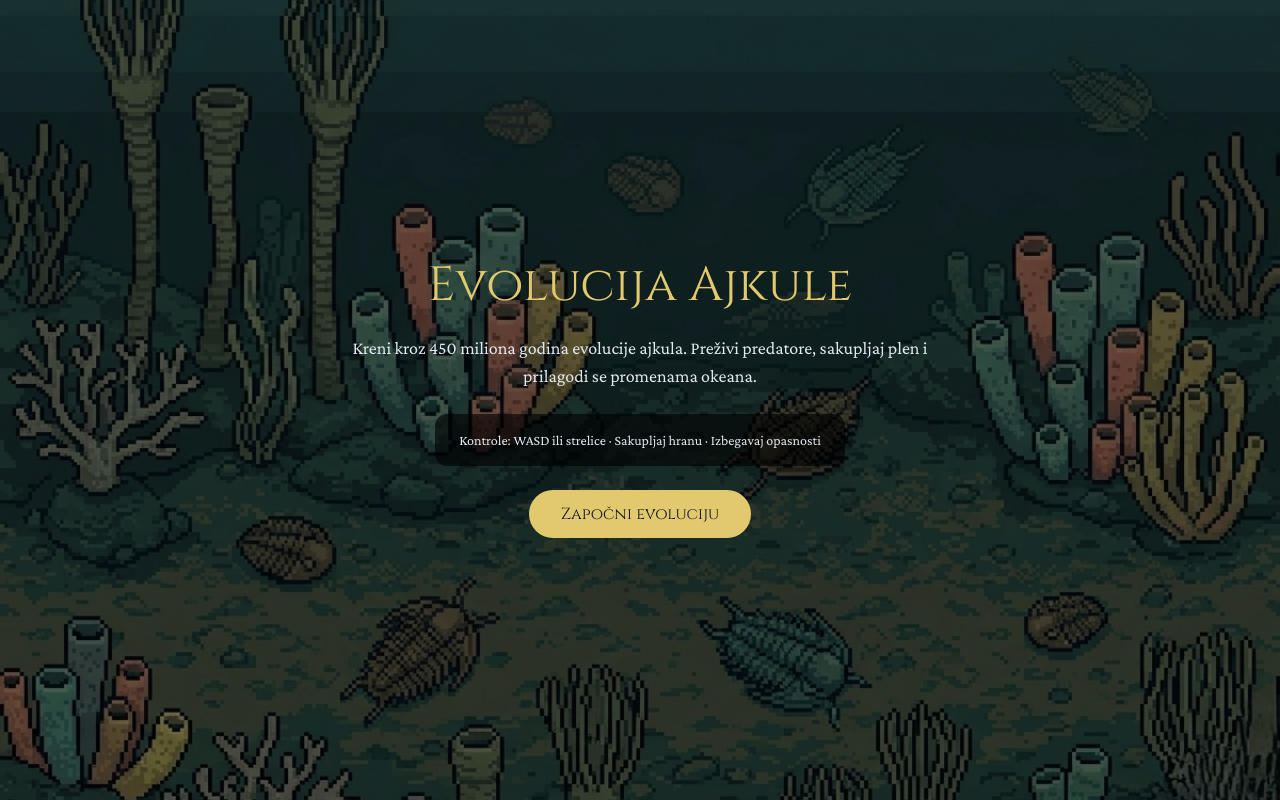
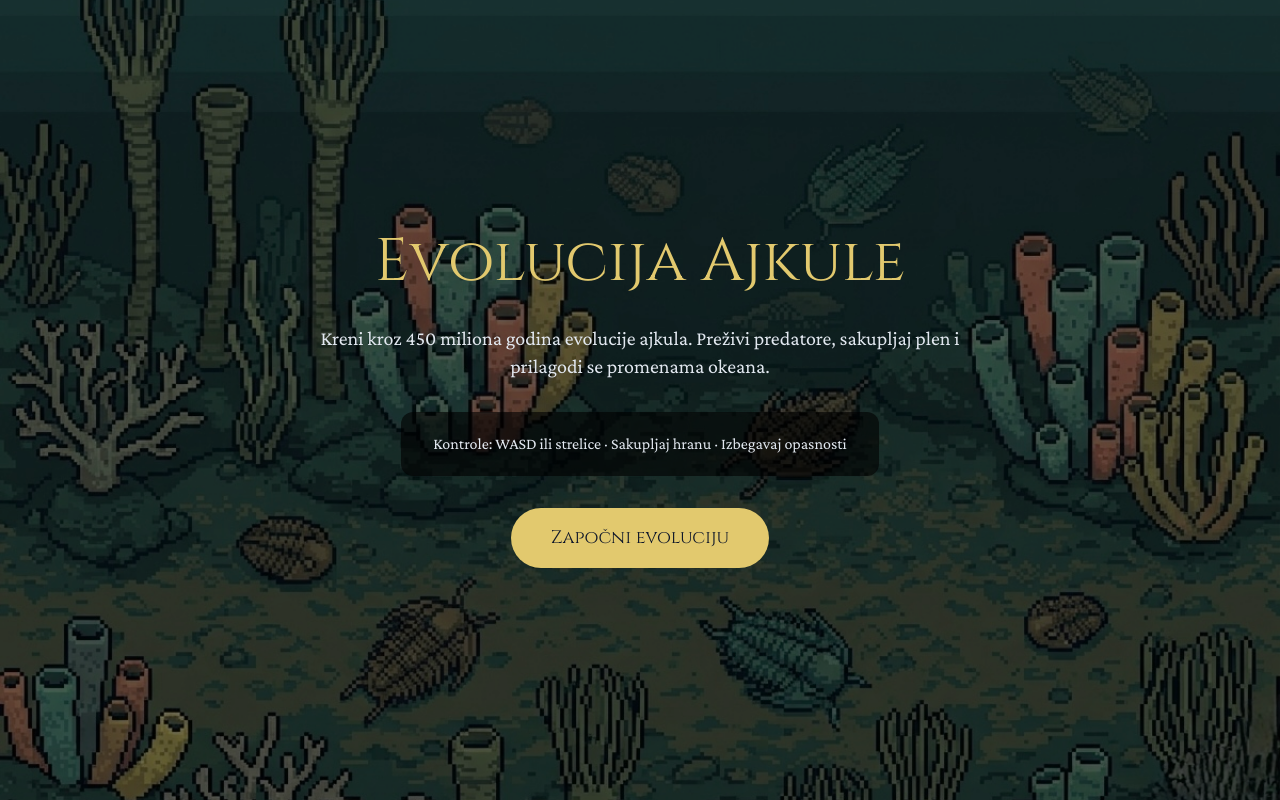
Before and after one commit to djurkeceo/shark-origins-web-game, a React (Vite) app: page / in a window 1280 px wide. Built offline with nearby package versions, Linux system fonts and the light colour scheme.

Commit message:
increased font size in the hero section

```diff
--- a/src/components/screens/IntroScreen.tsx
+++ b/src/components/screens/IntroScreen.tsx
@@ -13,20 +13,20 @@ const IntroScreen = ({ onStart }: IntroScreenProps) => {
         backgroundImage={introPhase.backgroundImage}
         backgroundColor={introPhase.backgroundColor}
       />
-      <div className="relative z-10 flex h-full flex-col items-center justify-center gap-6 px-6 text-center">
-        <h1 className="font-heading text-5xl text-[color:var(--accent)]">
+      <div className="relative z-10 flex h-full flex-col items-center justify-center gap-8 px-6 text-center">
+        <h1 className="font-heading text-6xl text-[color:var(--accent)]">
           Evolucija Ajkule
         </h1>
-        <p className="max-w-xl text-lg text-slate-200">
+        <p className="max-w-2xl text-xl text-slate-200">
           Kreni kroz 450 miliona godina evolucije ajkula. Preživi predatore,
           sakupljaj plen i prilagodi se promenama okeana.
         </p>
-        <div className="rounded-xl bg-[color:var(--ui-bg)] px-6 py-4 text-sm text-slate-200">
+        <div className="rounded-xl bg-[color:var(--ui-bg)] px-8 py-5 text-base text-slate-200">
           Kontrole: WASD ili strelice · Sakupljaj hranu · Izbegavaj opasnosti
         </div>
         <button
           type="button"
-          className="rounded-full bg-[color:var(--accent)] px-8 py-3 font-heading text-base text-slate-900 transition hover:brightness-110"
+          className="rounded-full bg-[color:var(--accent)] px-10 py-4 font-heading text-lg text-slate-900 transition hover:brightness-110"
           onClick={onStart}
         >
           Započni evoluciju
```
